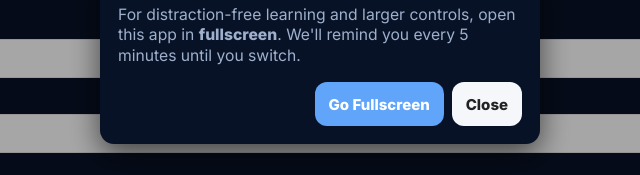
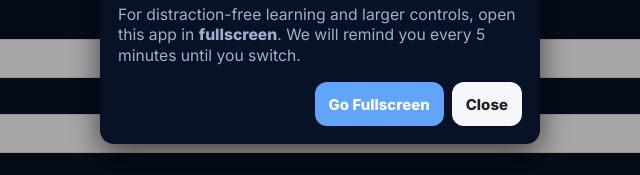
Before and after one commit to namanjaiswal9634-droid/brainrootx, a plain HTML site: page index.html in a window 1280 px wide. Both pictures are taken after a click on the button "🌙 Dark". Shown: the part 349-524 px from the top of the page, 320-960 px from the left. Drawn offline with Linux system fonts and the light colour scheme; a script that the page names is missing.

Commit message:
Changed Lauout

```diff
--- a/index.html
+++ b/index.html
@@ -1029,7 +1029,7 @@
     <h3 id="fsTipTitle">Best experience: use Fullscreen</h3>
     <p class="muted" style="margin-top:8px">
       For distraction-free learning and larger controls, open this app in <strong>fullscreen</strong>.
-      We'll remind you every 5 minutes until you switch.
+      We will remind you every 5 minutes until you switch.
     </p>
 
     <div style="display:flex; gap:8px; margin-top:14px; justify-content:flex-end;">
```
